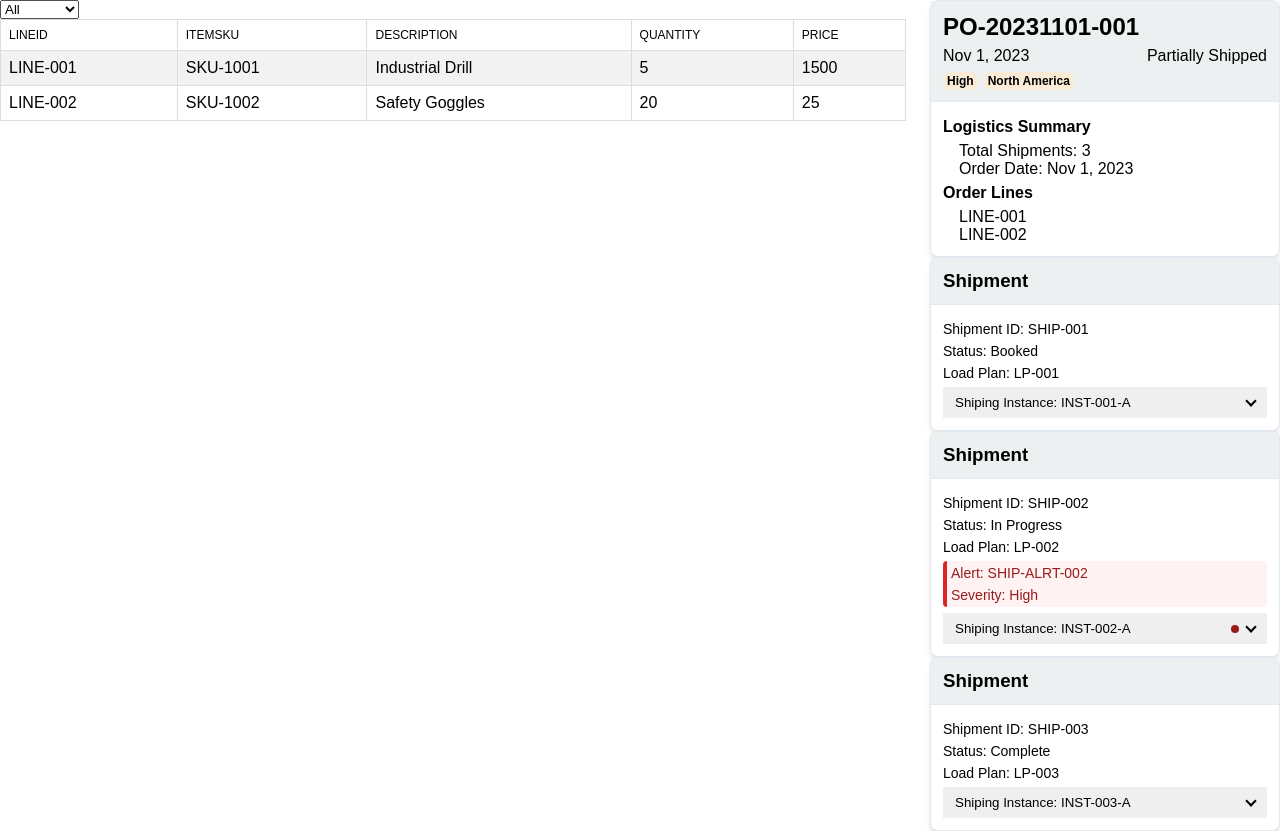
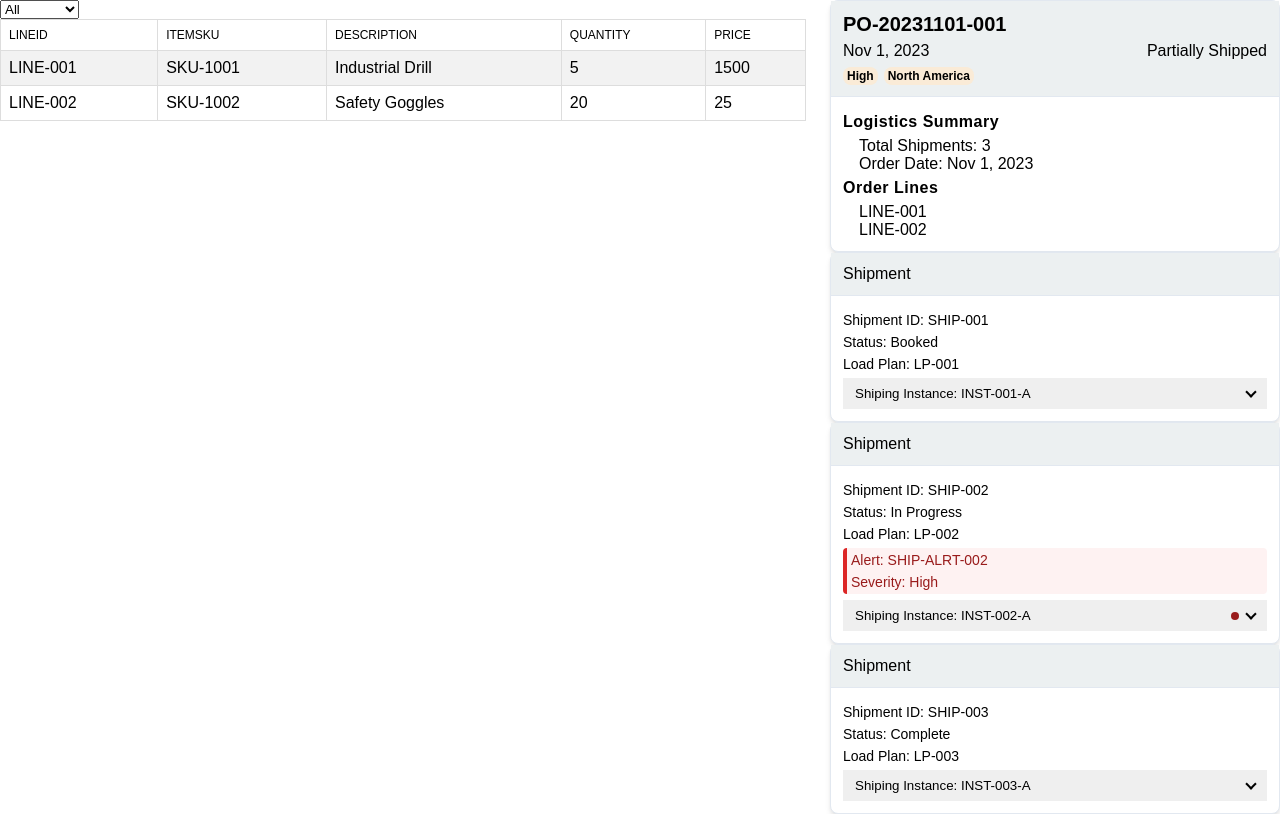
Before and after one commit to jrdnthedev/teknion, an Angular app: page /purchase in a window 1280 px wide. Built offline with nearby package versions, Linux system fonts and the light colour scheme.

Commit message:
global style updates

```diff
--- a/src/app/app.css
+++ b/src/app/app.css
@@ -4,7 +4,7 @@ main {
     gap: 8px;
 }
 
-@media screen and (min-width:768px) {
+@media screen and (min-width:1024px) {
     main{
         flex-direction: row;
         gap: 24px;
@@ -14,12 +14,12 @@ main {
     }
 
     aside {
-        flex: 0 0 250px;
+        flex: 0 0 350px;
     }
 }
 
-@media screen and (min-width:1024px) {
+@media screen and (min-width:1224px) {
     aside {
-        flex: 0 0 350px;
+        flex: 0 0 450px;
     }
 }
--- a/src/styles.css
+++ b/src/styles.css
@@ -18,3 +18,16 @@ ul{
 ul li {
     list-style-type: none;
 }
+
+h2 {
+    font-size: 20px;
+}
+h3 {
+    font-size: 16px;
+    font-weight: 500;
+
+}
+h4 {
+    font-size: 16px;
+    letter-spacing: .5px;
+}
```
